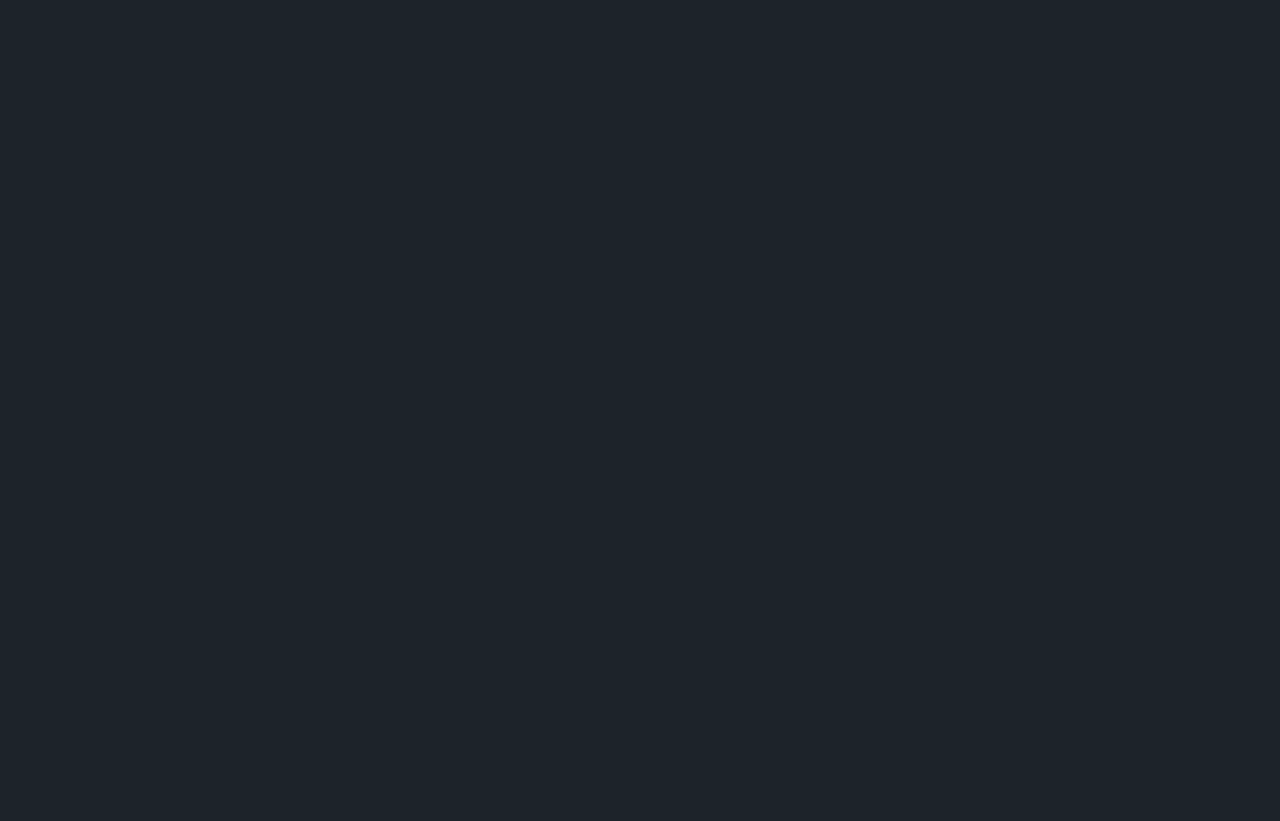
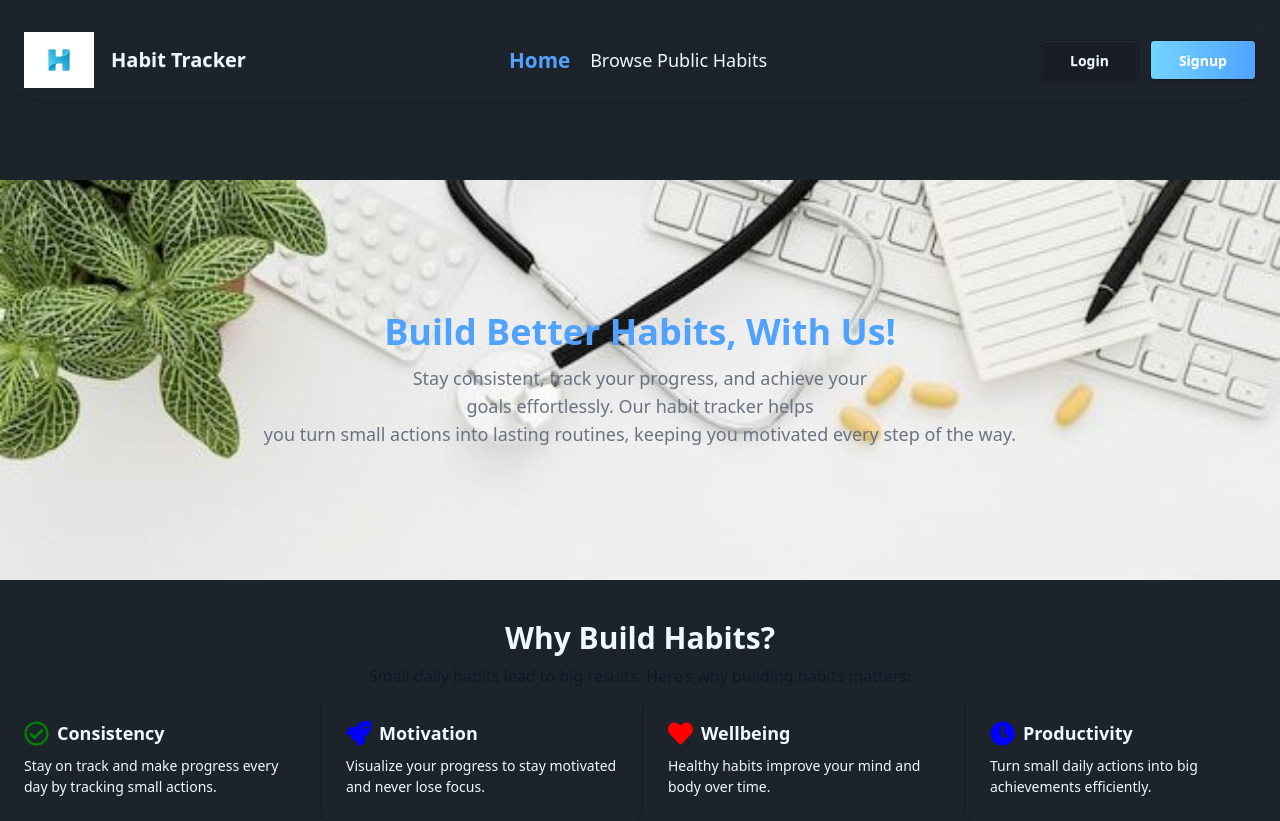
Before and after one commit to Nihal-ls/assignment-10-frondend, a React (Vite) app: page / in a window 1280 px wide. Before the commit the page ends 800 px from the top, so only its background shows below. Built offline with nearby package versions, Linux system fonts and the light colour scheme.

Commit message:
added a banner and why build habit section

```diff
--- a/package.json
+++ b/package.json
@@ -11,8 +11,10 @@
   },
   "dependencies": {
     "@tailwindcss/vite": "^4.1.17",
+    "framer-motion": "^12.23.24",
     "react": "^19.1.1",
     "react-dom": "^19.1.1",
+    "react-icons": "^5.5.0",
     "react-router": "^7.9.5",
     "tailwindcss": "^4.1.17"
   },
--- a/src/Components/Navbar.jsx
+++ b/src/Components/Navbar.jsx
@@ -1,13 +1,47 @@
 import React from 'react';
 import { NavLink } from 'react-router';
+import logoImg from '../assets/logo.jpg'
 const Navbar = () => {
 
-
+    const Navlinks = <>
+        <li className='text-lg'><NavLink to='/'>Home</NavLink></li>
+        <li className='text-lg '><NavLink to='/all-habits'>Browse Public Habits</NavLink></li>
+    </>
 
     return (
-       <div className="">
+        <div>
+            <div className="navbar bg-base-100 container mx-auto rounded-full py-3 px-6 mt-5 shadow-sm">
+                <div className="navbar-start">
+                    <div className="dropdown">
+                        <div tabIndex={0} role="button" className="btn btn-ghost lg:hidden">
+                            <svg xmlns="http://www.w3.org/2000/svg" className="h-5 w-5" fill="none" viewBox="0 0 24 24" stroke="currentColor"> <path strokeLinecap="round" strokeLinejoin="round" strokeWidth="2" d="M4 6h16M4 12h8m-8 6h16" /> </svg>
+                        </div>
+                        <ul
+                            tabIndex="-1"
+                            className="menu menu-sm dropdown-content bg-base-100 rounded-box z-1 mt-3 w-52 p-2 shadow">
+                            {Navlinks}
+                        </ul>
+                    </div>
+                    <div className="items-center flex">
+                        <img className='w-[70px]' src={logoImg} alt="" />
+                        <a className="btn btn-ghost text-xl font-bold">
+                            Habit Tracker
+                        </a>
+                    </div>
+                </div>
+                <div className="navbar-center hidden lg:flex">
+                    <ul className="menu menu-horizontal px-1">
+                        {Navlinks}
+                    </ul>
+                </div>
+                <div className="navbar-end gap-3">
+                    <a className="btn  px-7 hover:text-white hover:font-bold hover:bg-gradient-to-r  from-sky-300 to-blue-400   ">Login</a>
+                    <a className="btn
+                     text-white font-bold bg-gradient-to-r  from-sky-300 to-blue-400  px-7 ">Signup</a>
+                </div>
+            </div>
+        </div>
 
-       </div>
     );
 };
 
--- a/src/Page/Home.jsx
+++ b/src/Page/Home.jsx
@@ -1,9 +1,69 @@
 import React from 'react';
+import bannerbg from '../assets/bannerBg.jpg'
+import { motion } from "framer-motion";
+import { FaClock, FaHeart, FaRegCheckCircle, FaRocket } from 'react-icons/fa';
 
 const Home = () => {
     return (
         <div>
+            <div
+                className=" mt-20"
 
+            >
+                <div className="w-full relative h-100 bg-cover bg-no-repeat  flex justify-center flex-col text-center"
+                 style={{ backgroundImage: `url(${bannerbg})` }}
+                >
+                    <motion.h1
+                        className="text-4xl font-bold text-blue-400"
+                        initial={{ opacity: 0, y: -55 }}
+                        animate={{ opacity: 1, y: 0 }}
+                        transition={{ duration: 0.8, ease: "easeOut" }}
+                    >
+                        Build Better Habits, With Us!
+                    </motion.h1>
+                    <motion.p
+                        className="mt-3 text-gray-500 text-lg "
+                        initial={{ opacity: 0, y: 50 }}
+                        animate={{ opacity: 1, y: 0 }}
+                        transition={{ duration: 0.8, delay: 0.5, ease: "easeOut" }}
+                    >
+                        Stay consistent, track your progress, and achieve your <br /> goals effortlessly.
+                        Our habit tracker helps <br /> you turn small actions into lasting routines,
+                        keeping you motivated every step of the way.
+                    </motion.p>
+                </div>
+            </div>
+            {/* Why Build Habits? */}
+            <div className="container mx-auto ">
+                <h1 className='text-3xl text-center font-bold mt-10'>Why Build Habits?</h1>
+                <p className='text-center mt-2 text-gray-900'>Small daily habits lead to big results. Here's why building habits matters:</p>
+                <div className="grid grid-cols-1 md:grid-cols-2 lg:grid-cols-4 justify-center mt-2 gap-2">
+                    <div className="card w-80 mx-auto bg-base-100 my-auto  shadow-sm hover:shadow-lg transition-shadow duration-300">
+                        <div className="card-body ">
+                            <h2 className="card-title"><FaRegCheckCircle size={25} color='green' /> Consistency</h2>
+                            <p>Stay on track and make progress every day by tracking small actions.</p>
+                        </div>
+                    </div>
+                    <div className="card w-80 mx-auto bg-base-100 my-auto  shadow-sm hover:shadow-lg transition-shadow duration-300">
+                        <div className="card-body">
+                            <h2 className="card-title"><FaRocket color='blue' size={25}/> Motivation</h2>
+                            <p>Visualize your progress to stay motivated and never lose focus.</p>
+                        </div>
+                    </div>
+                    <div className="card w-80 mx-auto bg-base-100 my-auto  shadow-sm hover:shadow-lg transition-shadow duration-300">
+                        <div className="card-body">
+                            <h2 className="card-title"><FaHeart  color='red' size={25}/> Wellbeing</h2>
+                            <p>Healthy habits improve your mind and body over time.</p>
+                        </div>
+                    </div>
+                    <div className="card w-80 mx-auto bg-base-100 my-auto  shadow-sm hover:shadow-lg transition-shadow duration-300">
+                        <div className="card-body">
+                            <h2 className="card-title"><FaClock color='blue' size={25}/> Productivity</h2>
+                            <p>Turn small daily actions into big achievements efficiently.</p>
+                        </div>
+                    </div>
+                </div>
+            </div>
         </div>
     );
 };
--- a/src/index.css
+++ b/src/index.css
@@ -4,5 +4,5 @@
  }
 
  .active{
-  @apply underline text-xl
+  @apply  scale-115 transition ease-in-out font-bold text-blue-400
  }
```
Also changed, not shown: src/assets/bannerBg.jpg (added), 1 other file (tests, documents, lock files or other folders).
